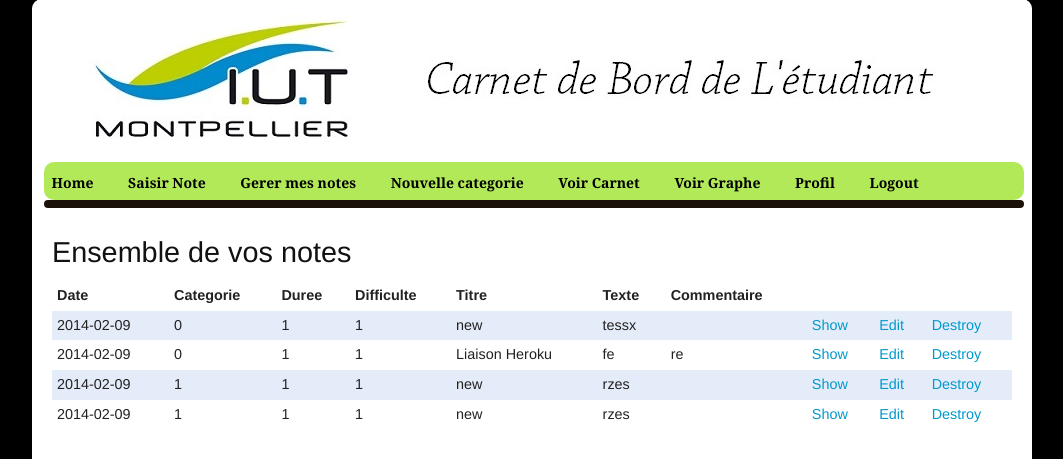
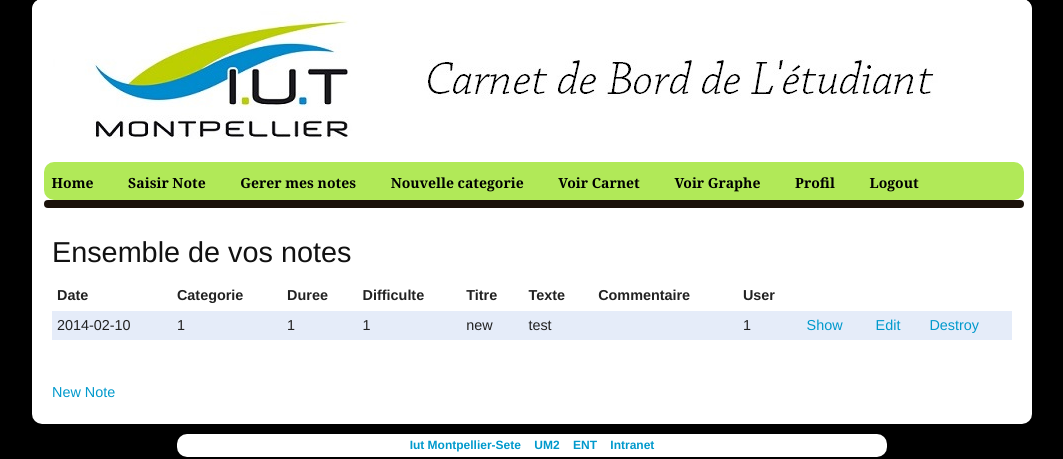
Before and after one commit to BaderJulien/ProjetCarnet, a Rails app: page /notes in a window 1280 px wide. Shown: the part 21-480 px from the top of the page, without its empty margins (108-1171 px from the left). Run offline with Rails 7, Linux system fonts and the light colour scheme; a user stored in the database is signed in; data comes from the database, SQL or seed files in the repository; parts of the project's set-up code (start-up, migrations or seed data) failed here and were passed over; some libraries are stand-ins or nearby versions.

Commit message:
gestion utilisateur-note

```diff
--- a/app/controllers/notes_controller.rb
+++ b/app/controllers/notes_controller.rb
@@ -44,7 +44,7 @@
   # POST /notes
   # POST /notes.json
   def create
-    @note = Note.new(params[:note])
+    @note = current_user.notes.build(params[:note])
 
     respond_to do |format|
       if @note.save
--- a/app/helpers/users_helper.rb
+++ b/app/helpers/users_helper.rb
@@ -1,8 +1,3 @@
 # -*- encoding : utf-8 -*-
 module UsersHelper
-  def gravatar_for(user, options = { :size => 50 })
-    gravatar_image_tag(user.email.downcase, :alt => user.nom,
-                                            :class => 'gravatar',
-                                            :gravatar => options)
-  end
 end
--- a/app/models/note.rb
+++ b/app/models/note.rb
@@ -1,8 +1,8 @@
 # -*- encoding : utf-8 -*-
 class Note < ActiveRecord::Base
-  attr_accessible :Categorie, :Commentaire, :Date, :Difficulte, :Duree, :Texte, :Titre
+  attr_accessible :Categorie, :Commentaire, :Date, :Difficulte, :Duree, :Texte, :Titre, :user_id
   belongs_to :user
-  belongs_to :category
+  #belongs_to :category
   validates_presence_of :Categorie, :Date, :Difficulte, :Duree, :Texte, :Titre
   validates :Difficulte, :Duree, numericality: {only_integer:true, greater_than:-1}
   validates :Difficulte, numericality: {less_than_or_equal_to:10 }
--- a/app/views/notes/index.html.erb
+++ b/app/views/notes/index.html.erb
@@ -9,12 +9,13 @@
     <th>Titre</th>
     <th>Texte</th>
     <th>Commentaire</th>
+    <th>User</th>
     <th></th>
     <th></th>
     <th></th>
   </tr>
 
-<% @notes.each do |note| %>
+<% current_user.notes.each do |note| %>
   <tr>
     <td><%= note.Date %></td>
     <td><%= note.Categorie %></td>
@@ -23,6 +24,7 @@
     <td><%= note.Titre %></td>
     <td><%= note.Texte %></td>
     <td><%= note.Commentaire %></td>
+    <td><%= note.user_id %></td>
     <td><%= link_to 'Show', note %></td>
     <td><%= link_to 'Edit', edit_note_path(note) %></td>
     <td><%= link_to 'Destroy', note, method: :delete, data: { confirm: 'Are you sure?' } %></td>
--- /dev/null
+++ b/db/migrate/20140210082606_add_userid_to_notes.rb
@@ -0,0 +1,5 @@
+class AddUseridToNotes < ActiveRecord::Migration
+  def change
+     add_column :notes, :user_id, :integer
+  end
+end
```
Also changed, not shown: db/development.sqlite3, db/schema.rb, db/test.sqlite3 (deleted), 1 other file.
